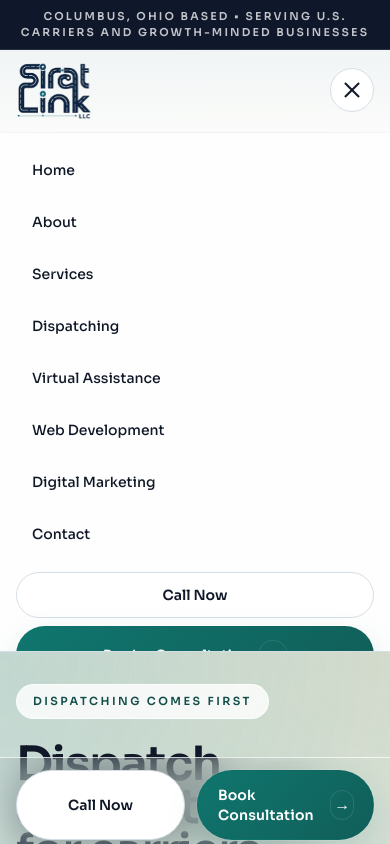
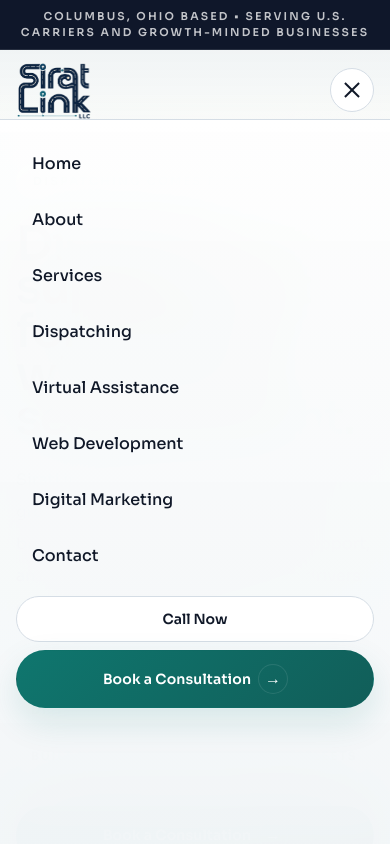
Before and after one commit to MuhammadShoaib143/siratlink-website, a Next.js app: page / in a window 390 px wide. Both pictures are taken after a click on the button "Menu". Shown: the top 844 px of the page. Built offline with nearby package versions, Linux system fonts and the light colour scheme.

Commit message:
Fix mobile menu overlay layering

```diff
--- a/app/globals.css
+++ b/app/globals.css
@@ -269,6 +269,15 @@ main {
 
 .mobile-sticky-cta {
   padding-bottom: calc(env(safe-area-inset-bottom, 0px) + 0.25rem);
+  transition:
+    transform 240ms ease,
+    opacity 240ms ease;
+}
+
+body[data-mobile-nav="open"] .mobile-sticky-cta {
+  opacity: 0;
+  transform: translateY(120%);
+  pointer-events: none;
 }
 
 .text-fade-mask {
--- a/components/site-header.tsx
+++ b/components/site-header.tsx
@@ -15,6 +15,16 @@ export function SiteHeader() {
   useEffect(() => {
     setOpen(false);
   }, [pathname]);
+
+  useEffect(() => {
+    document.body.dataset.mobileNav = open ? "open" : "closed";
+    document.body.style.overflow = open ? "hidden" : "";
+
+    return () => {
+      document.body.dataset.mobileNav = "closed";
+      document.body.style.overflow = "";
+    };
+  }, [open]);
 
   return (
     <header className="sticky top-0 z-50">
@@ -85,16 +95,16 @@ export function SiteHeader() {
       </div>
 
       <div
-        className={`overflow-hidden border-b border-line bg-white/95 transition-[max-height,opacity] duration-300 xl:hidden ${
-          open ? "max-h-[520px] opacity-100" : "max-h-0 opacity-0"
+        className={`fixed inset-x-0 bottom-0 top-[7.45rem] z-[55] border-t border-line bg-[linear-gradient(180deg,rgba(255,255,255,0.97),rgba(243,246,248,0.98))] backdrop-blur-2xl transition-[opacity,transform] duration-300 xl:hidden ${
+          open ? "pointer-events-auto translate-y-0 opacity-100" : "pointer-events-none -translate-y-2 opacity-0"
         }`}
       >
-        <nav className="mx-auto flex max-w-7xl flex-col gap-2 px-4 py-4 sm:px-6">
+        <nav className="mx-auto flex h-full max-w-7xl flex-col gap-2 overflow-y-auto px-4 py-5 pb-28 sm:px-6 sm:pb-32">
           {primaryNav.map((item) => (
             <Link
               key={item.href}
               href={item.href}
-              className="rounded-2xl px-4 py-3 text-sm font-medium text-ink transition hover:bg-canvas hover:text-accent"
+              className="rounded-2xl px-4 py-3 text-base font-medium text-ink transition hover:bg-canvas hover:text-accent"
             >
               {item.label}
             </Link>
```
